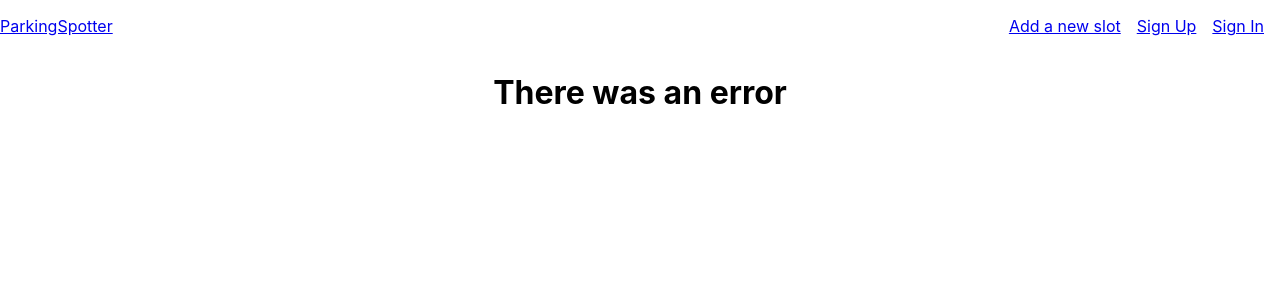
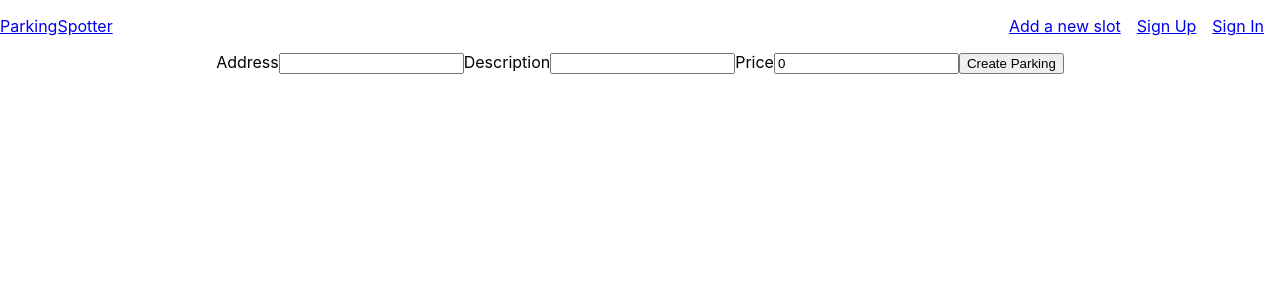
Before and after one commit to eloisa-seabra/ParkingSpotter, a React (Create React App) app in the folder client/: page /parking/create in a window 1280 px wide. Before the commit this address led to /error. Shown: the top 300 px of the page. Built offline with nearby package versions, Linux system fonts and the light colour scheme; no server answers.

Commit message:
creation form

```diff
--- a/client/src/App.jsx
+++ b/client/src/App.jsx
@@ -7,6 +7,7 @@ import "./App.css";
 import AuthenticationSignUpView from "./views/authentication/SignUpView";
 import AuthenticationSignInView from "./views/authentication/SignInView";
 import ParkingListView from "./views/parking/ParkingListView";
+import ParkingCreateView from "./views/parking/ParkingCreateView";
 import ErrorView from "./views/ErrorView";
 
 import ProtectedRoute from "./components/ProtectedRoute";
@@ -72,6 +73,7 @@ class App extends Component {
                 redirect="/"
               />
               <Route path="/parking/list" component={ParkingListView} />
+              <Route path="/parking/create" component={ParkingCreateView} />
               <Route path="/error" component={ErrorView} />
               <Redirect from="/" to="/error" />
               {/* <Route path="/authentication/sign-in" component={AuthenticationSignInView} /> */}
--- a/client/src/components/Navbar/index.jsx
+++ b/client/src/components/Navbar/index.jsx
@@ -1,12 +1,12 @@
-import React from 'react';
-import { Link } from 'react-router-dom';
-import './style.scss';
+import React from "react";
+import { Link } from "react-router-dom";
+import "./style.scss";
 
-const Navbar = props => {
+const Navbar = (props) => {
   return (
     <nav>
       <Link to="/">ParkingSpotter</Link>
-      <Link to="/post/create">Add a new slot</Link>
+      <Link to="/parking/create">Add a new slot</Link>
       {(props.user && (
         <>
           <span>{props.user.name}</span>
--- a/client/src/services/parking.js
+++ b/client/src/services/parking.js
@@ -8,3 +8,7 @@ const api = axios.create({
 export const loadParking = () => {
   api.get("/list").then((response) => response.data);
 };
+
+export const uploadParking = (body) => {
+  api.post("/create", { body }).then((response) => response.data);
+};
--- a/client/src/views/parking/ParkingCreateView.jsx
+++ b/client/src/views/parking/ParkingCreateView.jsx
@@ -1,8 +1,73 @@
 import React, { Component } from "react";
+import { uploadParking } from "../../services/parking";
 
 export class ParkingCreateView extends Component {
+  constructor() {
+    super();
+    this.state = {
+      address: "",
+      description: "",
+      //lat: 41,
+      //lon: 9,
+      hourlyPrice: 0,
+    };
+  }
+  handlePostCreation = () => {
+    const address = this.state.address;
+    const description = this.state.description;
+    const lat = this.state.lat;
+    const lon = this.state.lon;
+
+    const body = { address, description, lat, lon };
+    uploadParking(body)
+      .then((data) => {
+        console.log(data);
+      })
+      .catch((error) => {
+        console.log(error);
+      });
+  };
+
+  handleChange = (event) => {
+    const name = event.target.name;
+    const value = event.target.value;
+    this.setState({
+      [name]: value,
+    });
+  };
+
   render() {
-    return <div></div>;
+    return (
+      <div>
+        <form method="POST" onSubmit>
+          <label htmlFor="address">Address</label>
+          <input
+            id="address-input"
+            type="text"
+            name="address"
+            value={this.state.address}
+            onChange={(event) => this.handleChange(event)}
+          />
+          <label htmlFor="description-input">Description</label>
+          <input
+            id="description-input"
+            type="text"
+            name="description"
+            value={this.state.description}
+            onChange={(event) => this.handleChange(event)}
+          />
+          <label htmlFor="price-input">Price</label>
+          <input
+            id="price-input"
+            type="number"
+            name="hourlyPrice"
+            value={this.state.hourlyPrice}
+            onChange={(event) => this.handleChange(event)}
+          />
+          <button>Create Parking</button>
+        </form>
+      </div>
+    );
   }
 }
 
```
